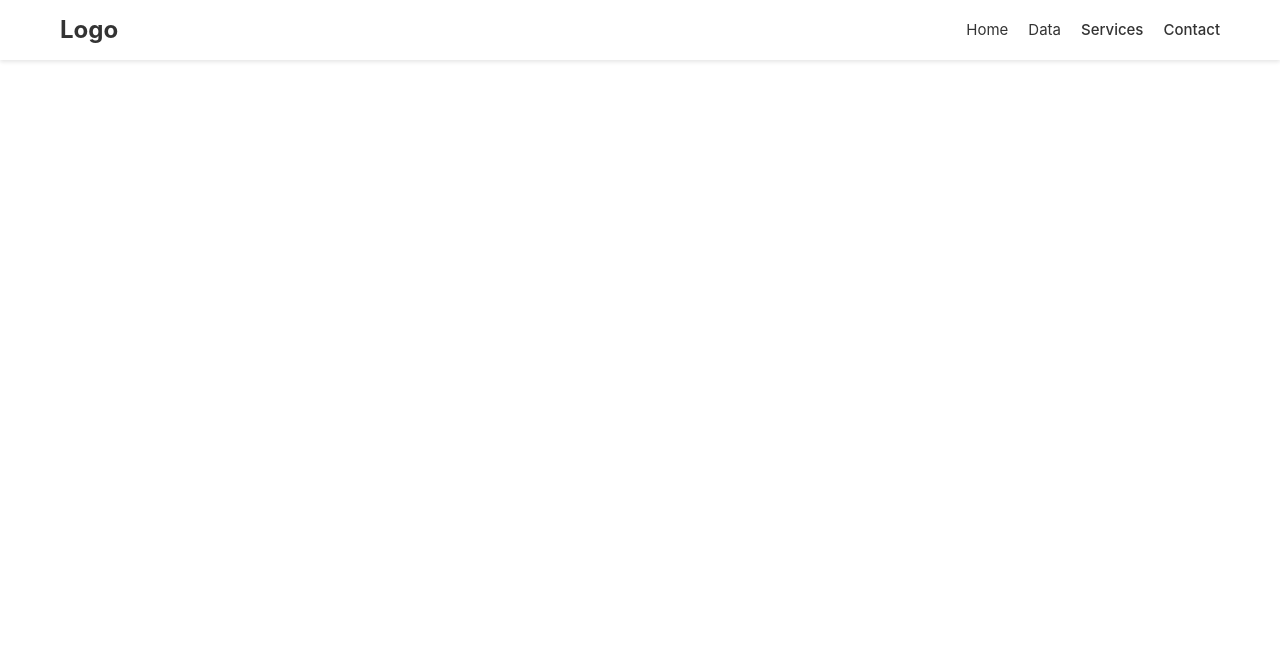
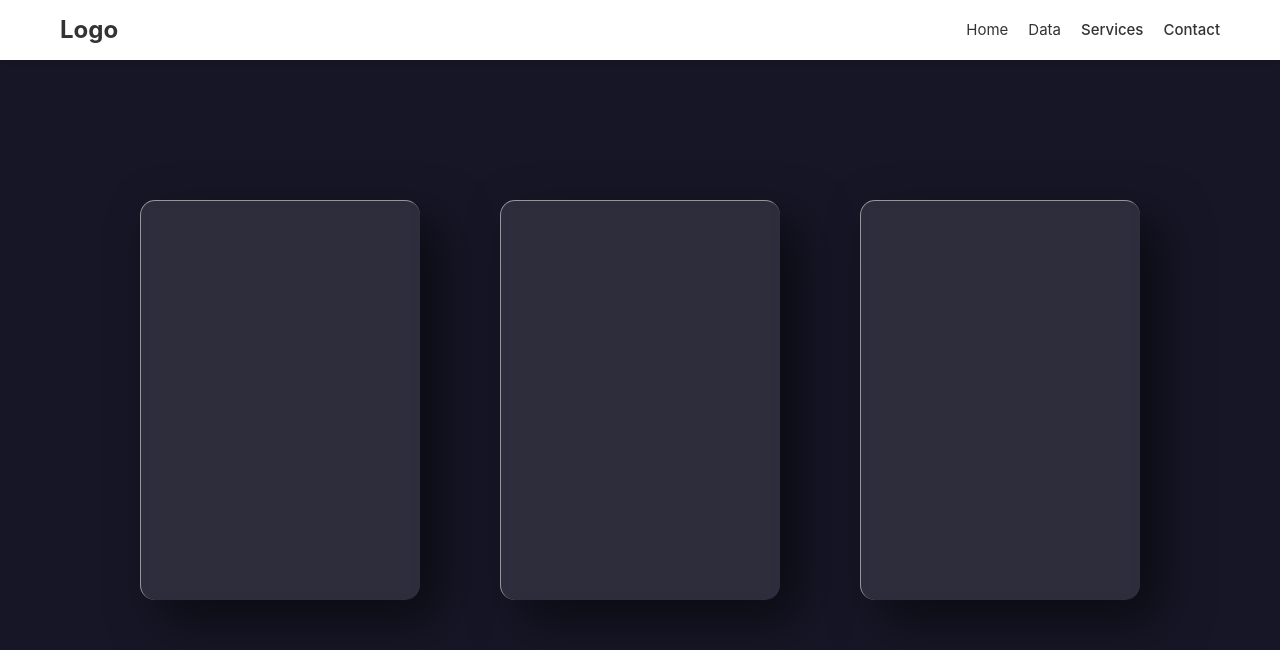
Before and after one commit to fzwyd/my-vue, a Vue app: page / in a window 1280 px wide. Shown: the top 650 px of the page. Built offline with nearby package versions, Linux system fonts and the light colour scheme.

Commit message:
update:view-port

```diff
--- a/package.json
+++ b/package.json
@@ -18,6 +18,7 @@
     "jquery": "^3.7.1",
     "less": "^4.2.0",
     "pinia": "^2.2.4",
+    "vanilla-tilt": "^1.8.1",
     "vue": "^3.5.12",
     "vue-router": "^4.4.5"
   },
--- a/src/components/data/breathBox.vue
+++ b/src/components/data/breathBox.vue
@@ -4,15 +4,15 @@
   </div>
 </template>
 
-<style lang="less">
+<style scoped lang="less">
 :root {
   --card-height: 65vh;
   --card-width: calc(var(--card-height) / 1.5);
 }
 .card {
   background: #191c29;
-  width: var(--card-width);
-  height: var(--card-height);
+  width: 200px;
+  height: 300px;
   padding: 3px;
   position: relative;
   border-radius: 6px;
--- /dev/null
+++ b/src/components/home/view-port.vue
@@ -0,0 +1,114 @@
+<template>
+  <div class="view-port container">
+    <div class="card" v-for="i in 3" :key="i">
+      <div class="content">
+        <h2>title</h2>
+        <h3>card</h3>
+        <p>Lorem ipsum dolor sit amet consectetur adipisicing elit. Quisquam, quod.</p>
+        <a href="#">Read More</a>
+      </div>
+    </div>
+  </div>
+</template>
+
+<script setup lang="ts">
+import { onMounted } from 'vue'
+import VanillaTilt from 'vanilla-tilt'
+onMounted(() => {
+  VanillaTilt.init((document.querySelectorAll('.card') as any), {
+    max: 15,
+    speed: 1000,
+    glare: true,
+    'max-glare': 0.5
+  })
+})
+</script>
+
+<style scoped lang="less">
+.view-port {
+  width: 100%;
+  height: 100%;
+  background-color: #161626;
+}
+.container {
+  position: relative;
+  display: flex;
+  justify-content: center;
+  align-items: center;
+  flex-wrap: wrap;
+  gap: 20px;
+  .card {
+    /* 相对定位 */
+    position: relative;
+    width: 280px;
+    height: 400px;
+    background-color: rgba(255, 255, 255, 0.1);
+    margin: 30px;
+    border-radius: 15px;
+    /* 阴影 */
+    box-shadow: 20px 20px 50px rgba(0, 0, 0, 0.5);
+    /* 溢出隐藏 */
+    overflow: hidden;
+    display: flex;
+    justify-content: center;
+    align-items: center;
+    /* 边框 */
+    border-top: 1px solid rgba(255, 255, 255, 0.5);
+    border-left: 1px solid rgba(255, 255, 255, 0.5);
+    /* 背景模糊 */
+    backdrop-filter: blur(5px);
+    .content {
+      padding: 20px;
+      text-align: center;
+      /* 默认下移+隐藏 */
+      transform: translateY(100px);
+      opacity: 0;
+      transition: 0.5s;
+      h2 {
+        position: absolute;
+        top: -80px;
+        right: 25px;
+        font-size: 128px;
+        color: rgba(255, 255, 255, 0.05);
+      }
+      h3 {
+        font-size: 28px;
+        color: #fff;
+      }
+      p {
+        font-size: 16px;
+        color: #fff;
+        font-weight: 300;
+        margin: 10px 0 15px 0;
+      }
+      a {
+        /* 相对定位 */
+        position: relative;
+        /* 显示为内联块 */
+        display: inline-block;
+        /* 内边距 */
+        padding: 8px 20px;
+        /* 顶部外边距 */
+        margin-top: 15px;
+        /* 背景颜色 */
+        background-color: #fff;
+        /* 文字颜色 */
+        color: #000;
+        /* 文本装饰 */
+        text-decoration: none;
+        /* 圆角 */
+        border-radius: 20px;
+        /* 字体粗细 */
+        font-weight: 500;
+        /* 盒子阴影 */
+        box-shadow: 0 5px 15px rgba(0, 0, 0, 0.2);
+      }
+    }
+  }
+  .card:hover .content {
+    /* 鼠标悬停时上移+显示 */
+    transform: translateY(0px);
+    opacity: 1;
+  }
+}
+</style>
--- a/src/views/home.vue
+++ b/src/views/home.vue
@@ -1,6 +1,8 @@
 <template>
   <div ref="scrollContainer" class="container scroll">
-    <div class="scroll-box"></div>
+    <div class="scroll-box">
+      <viewPort></viewPort>
+    </div>
     <div class="map scroll-box">
       <Map />
     </div>
@@ -13,6 +15,7 @@
 
 <script setup lang="ts">
 import Map from '@/components/home/map.vue'
+import viewPort from '@/components/home/view-port.vue';
 import { ref,onMounted,onUnmounted } from 'vue'
 const emit = defineEmits<{
   (e: 'updateSticky', value: boolean): void
```
Also changed, not shown: 1 other file (tests, documents, lock files or other folders).
